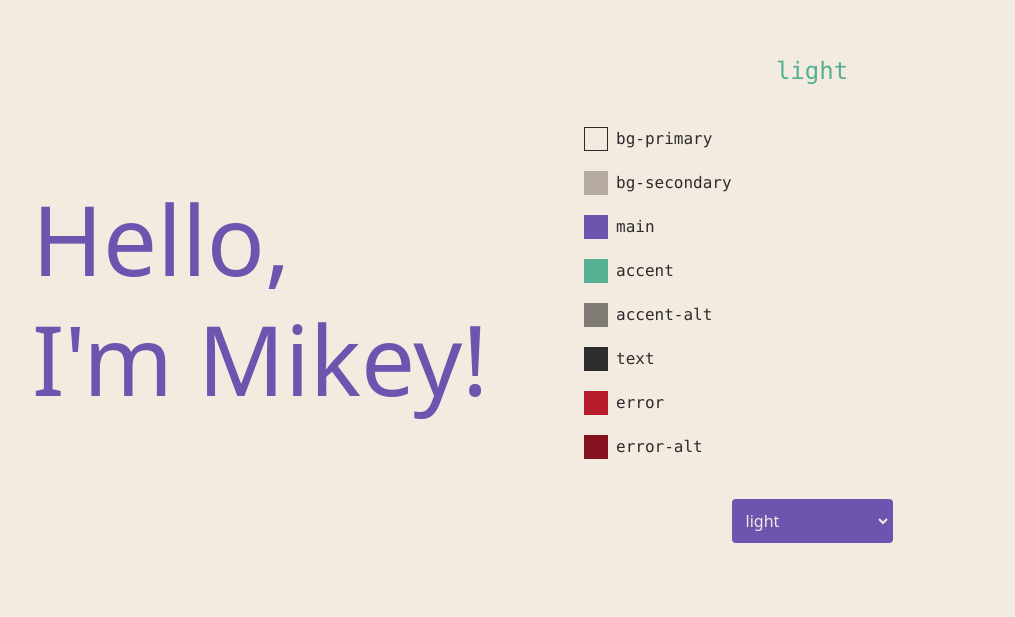
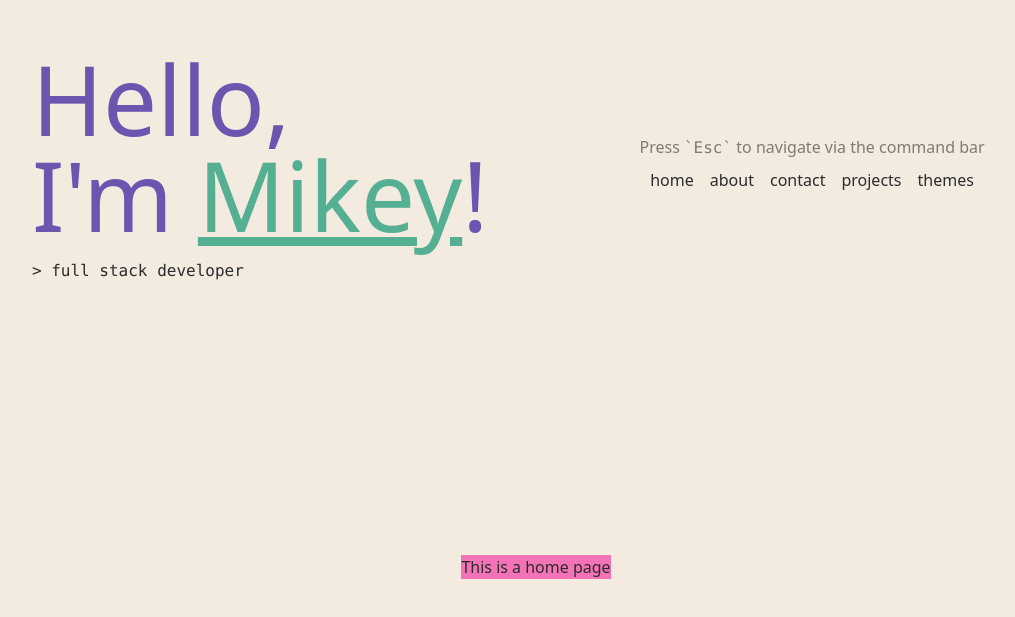
Before and after one commit to mikeycodingstuff/mikeycodingstuff.github.io, a Vue app: page / in a window 1280 px wide. Shown: the part 101-718 px from the top of the page, without its empty margins (104-1119 px from the left). Built offline with nearby package versions, Linux system fonts and the light colour scheme.

Commit message:
wip nav + wip hero refactor

```diff
--- a/src/App.vue
+++ b/src/App.vue
@@ -1,20 +1,38 @@
 <script setup lang="ts">
-import ThemeSwitcher from '@/components/ThemeSwitcher.vue';
 import HomeHero from '@/components/HomeHero.vue';
+import TypeWriter from '@/components/TypeWriter.vue';
+import HeroNav from '@/components/HeroNav.vue';
+import { useColorMode } from '@vueuse/core';
+import { themes } from '@/themes';
+
+useColorMode({
+  attribute: 'theme',
+  disableTransition: false,
+  modes: themes
+});
+
+const typewriterText = ['^_^', 'full stack developer', 'laravel developer'];
 </script>
 
 <template>
   <div class="h-screen w-screen text-theme-text grid place-items-center">
     <home-hero class="grid place-items-center md:grid-cols-2 gap-24 p-8">
       <template #header>
-        <p class="leading-tight">
-          Hello,
-          <br />
-          I'm Mikey!
-        </p>
+        Hello,
+        <br />
+        I'm
+        <router-link
+          to="/"
+          class="text-theme-accent hover:text-theme-accent-alt underline transition-colors duration-700 focus:outline-none ease-in-out"
+          >Mikey</router-link
+        >!
       </template>
 
-      <theme-switcher />
+      <template #sub>
+        <type-writer prompt=">" :text="typewriterText" />
+      </template>
+      <hero-nav />
     </home-hero>
+    <router-view />
   </div>
 </template>
--- /dev/null
+++ b/src/components/HeroNav.vue
@@ -0,0 +1,16 @@
+<script setup>
+import HeroNavLink from '@/components/HeroNavLink.vue';
+</script>
+
+<template>
+  <div>
+    <p class="text-theme-accent-alt">Press <span class="font-mono">`Esc`</span> to navigate via the command bar</p>
+    <div class="flex justify-center">
+      <hero-nav-link link="/" name="home" />
+      <hero-nav-link link="about" name="about" />
+      <hero-nav-link link="contact" name="contact" />
+      <hero-nav-link link="projects" name="projects" />
+      <hero-nav-link link="themes" name="themes" />
+    </div>
+  </div>
+</template>
--- /dev/null
+++ b/src/components/HeroNavLink.vue
@@ -0,0 +1,12 @@
+<script setup>
+defineProps({
+  link: String,
+  name: String,
+});
+</script>
+
+<template>
+  <div class="p-2">
+    <router-link :to="link">{{ name }}</router-link>
+  </div>
+</template>
--- a/src/components/HomeHero.vue
+++ b/src/components/HomeHero.vue
@@ -1,10 +1,13 @@
 <template>
   <div>
-    <h1
-      class="text-4xl sm:text-5xl md:text-6xl lg:text-7xl xl:text-8xl 2xl:text-9xl text-theme-main transition-colors duration-300"
-    >
-      <slot name="header" />
-    </h1>
+    <div>
+      <header
+        class="text-4xl sm:text-5xl md:text-6xl lg:text-7xl xl:text-8xl 2xl:text-9xl text-theme-main transition-colors duration-1000"
+      >
+        <slot name="header" />
+      </header>
+      <slot name="sub" />
+    </div>
 
     <slot name="default" />
   </div>
```
